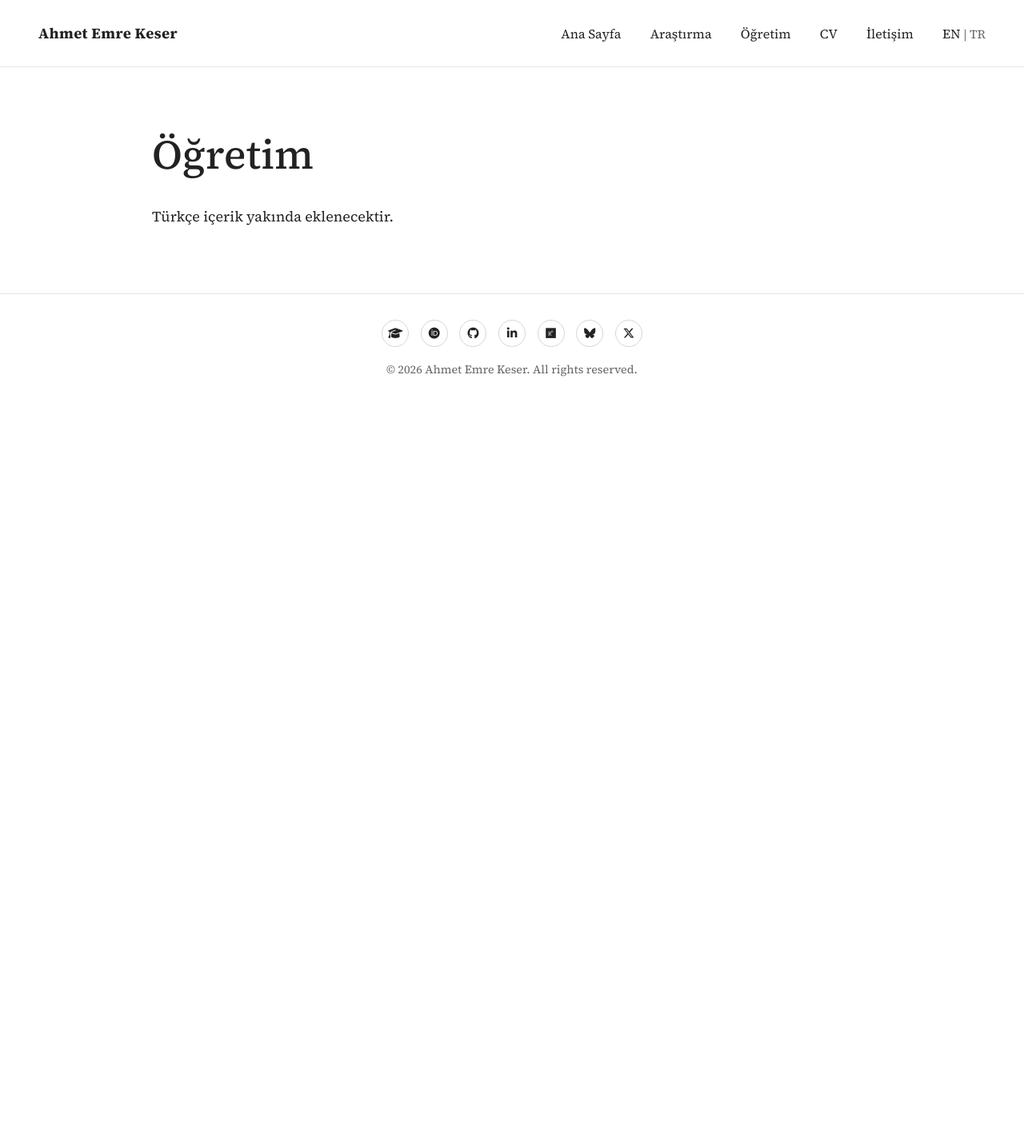
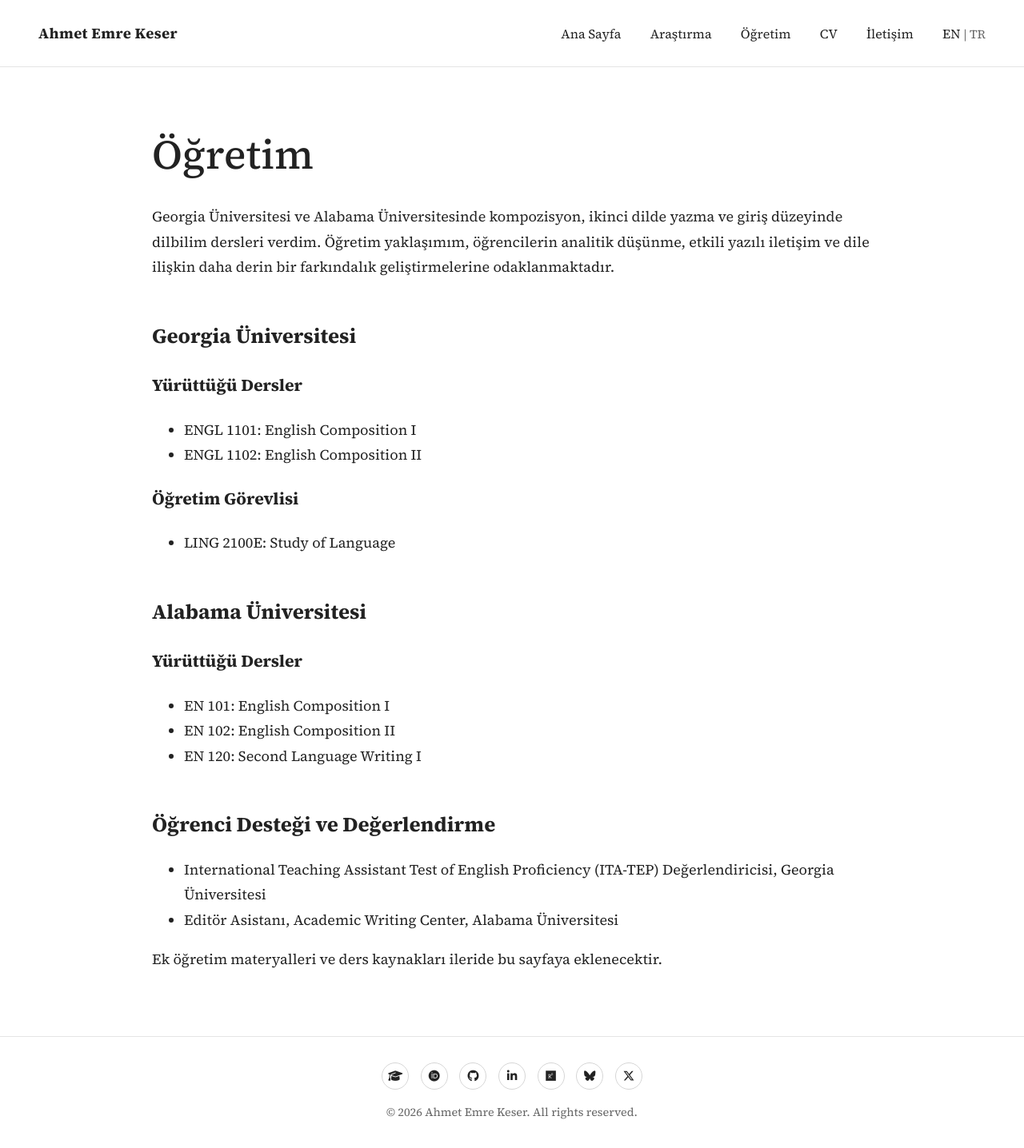
Before and after one commit to aekeser/aekeser.github.io, a Jekyll site: the page built from tr/ogretim.md, in a window 1280 px wide. Shown: the whole page at 80% size. Built offline with Jekyll 4.4.1, drawn with Linux system fonts in a browser that asks for light colours; before the commit the page ends 900 px from its top, so only the background shows below that.

Commit message:
Add Turkish teaching page

```diff
--- a/tr/ogretim.md
+++ b/tr/ogretim.md
@@ -7,4 +7,30 @@ lang: tr
 
 # Öğretim
 
-Türkçe içerik yakında eklenecektir.
+Georgia Üniversitesi ve Alabama Üniversitesinde kompozisyon, ikinci dilde yazma ve giriş düzeyinde dilbilim dersleri verdim. Öğretim yaklaşımım, öğrencilerin analitik düşünme, etkili yazılı iletişim ve dile ilişkin daha derin bir farkındalık geliştirmelerine odaklanmaktadır.
+
+## Georgia Üniversitesi
+
+### Yürüttüğü Dersler
+
+- ENGL 1101: English Composition I
+- ENGL 1102: English Composition II
+
+### Öğretim Görevlisi
+
+- LING 2100E: Study of Language
+
+## Alabama Üniversitesi
+
+### Yürüttüğü Dersler
+
+- EN 101: English Composition I
+- EN 102: English Composition II
+- EN 120: Second Language Writing I
+
+## Öğrenci Desteği ve Değerlendirme
+
+- International Teaching Assistant Test of English Proficiency (ITA-TEP) Değerlendiricisi, Georgia Üniversitesi
+- Editör Asistanı, Academic Writing Center, Alabama Üniversitesi
+
+Ek öğretim materyalleri ve ders kaynakları ileride bu sayfaya eklenecektir.
```
Also changed, not shown: 1 other file.
